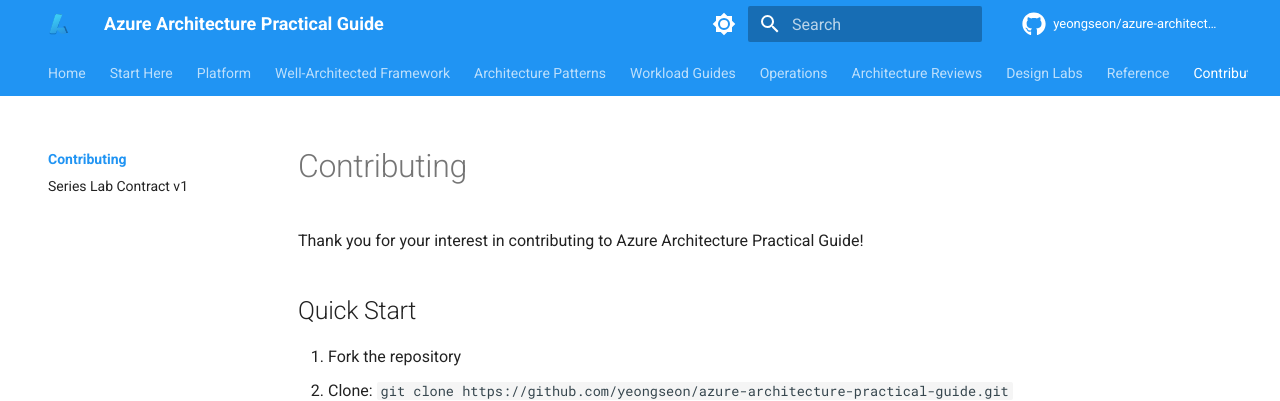
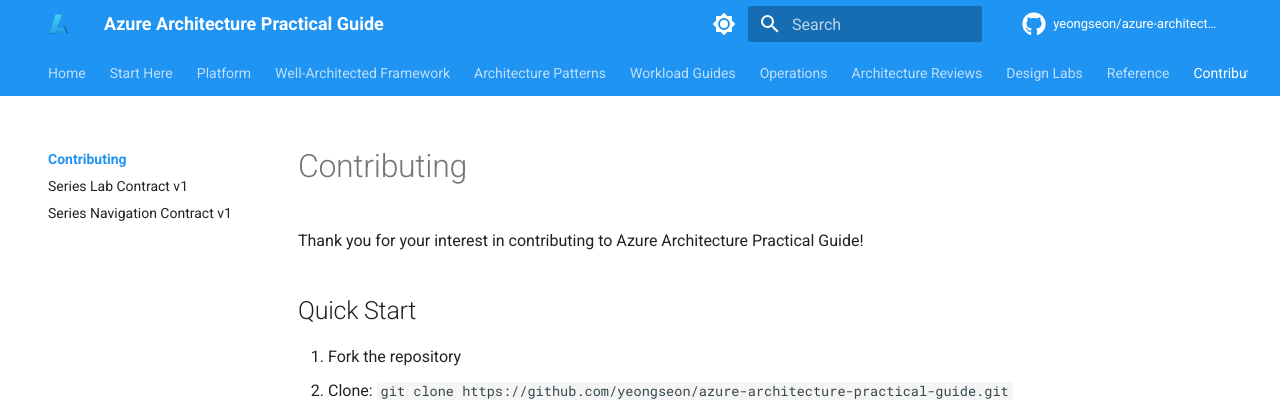
Before and after one commit to yeongseon/azure-architecture-practical-guide, an MkDocs documentation site: the page built from docs/contributing/index.md, in a window 1280 px wide. Shown: the top 401 px of the page. Built offline with MkDocs 1.6.1 and Material for MkDocs 9.7.7, drawn with Linux system fonts in a browser that asks for light colours; comment, search, counter and statistics services are not loaded; some of the changed lines change nothing that is shown.

Commit message:
docs(contributing): add Series Navigation Contract v1
Wave 2 Phase 3.7 series-wide standardization: introduce the Series
Navigation Contract as a peer to the Series Lab Contract (Phase 2f).

The contract defines four universal MUST elements (Home, Start Here,
Reference, Contributing) plus a 6-9 top-level / 5-8 children nav budget,
and splits archetype-specific SHOULD tiers into 문서형 (documentation-first:
vm/net/storage/mon/arch/aks) and 코드형 (code-first: ca/fn/appsvc/acs).

Ordering anchors are pinned: Start Here follows Home, Troubleshooting
follows Operations, Reference precedes Contributing, Contributing is
always last. Section vocabulary between anchors (Tutorials vs Language
Guides vs SDK Guides) remains at the repo owner's discretion.

Container Apps' 534-line nav and Functions' 447-line nav are documented
as pre-approved +2 exceptions with a commitment to progressive hub-page
migration. Architecture's 11-section nav (WAF + Patterns + Workload
Guides + Architecture Reviews + Design Labs) is likewise pre-approved.

Oracle strategic review, session ses_0c9fa347cffeQv11ROULLRjMNp,
2026-07-09 (Wave 2 Phase 3.6): GO on fresh branch, separate PR from
open P5 branch, archetype-based (not identical-nav).

Refs: Architecture#42 (Wave 2 meta), CA AGENTS.md Navigation Budget.

````diff
--- /dev/null
+++ b/docs/contributing/series-nav-contract.md
@@ -0,0 +1,175 @@
+# Series Navigation Contract v1
+
+Series-wide contract defining what the top-level `mkdocs.yml` navigation MUST, SHOULD, and MAY contain across the Azure Practical Guide series, plus two structural archetypes (documentation-first and code-first) that keep archetype-appropriate depth without forcing identical navigation.
+
+**Status**: v1 — approved via Oracle strategic review 2026-07-09 (Wave 2 Phase 3.7 of the cross-repo standardization program).
+**Scope**: 10 sibling `azure-*-practical-guide` repos.
+**Predecessors**:
+
+- **Phase 2d** — unified `docs/start-here/learning-paths.md` (SHIPPED to 9 non-Functions repos).
+- **Phase 2e** — unified `docs/start-here/scenario-router.md` (SHIPPED to 9 non-Functions repos).
+- **Phase 2f** — `docs/contributing/series-lab-contract.md` (SHIPPED to this repo).
+- **Phase P5** — baseline conformance across 10 repos (in flight at authoring time — 9 sibling PRs open, Container Apps already merged).
+
+## 1. Purpose
+
+Top-level `mkdocs.yml` navigation across the series is asymmetric in size and in section vocabulary:
+
+| Repo | Top-level sections | Nav lines | Archetype |
+|---|---:|---:|---|
+| networking | 9 | 185 | 문서형 (documentation-first) |
+| virtual-machine | ~9 | ~200 | 문서형 |
+| storage | ~9 | ~200 | 문서형 |
+| monitoring | ~9 | ~210 | 문서형 |
+| architecture | 11 | 231 | 문서형 (workload-oriented) |
+| aks | ~10 | ~230 | 문서형 |
+| communication-services | ~9 | ~260 | 코드형 (code-first) |
+| app-service | ~10 | ~300 | 코드형 |
+| container-apps | ~11 | 534 | 코드형 |
+| functions | ~12 | 447 | 코드형 (language × plan matrix) |
+
+The 문서형 repos organize around service concepts, operations, and troubleshooting playbooks. The 코드형 repos add per-language or per-plan tutorial matrices that expand the nav by 100-350 lines. Section vocabulary drifts: some repos use `Tutorials`, others `Language Guides`, others `SDK Guides`, others `Workload Guides`. Ordering drifts too — `Contributing` sometimes precedes `Reference`, `Troubleshooting` sometimes precedes `Operations`.
+
+**What this contract IS.** A short, testable definition of the four navigation elements every repo MUST have, plus two archetype-specific SHOULD tiers (문서형 and 코드형) that keep archetype-appropriate depth without forcing identical navigation. It bounds nav budget (6-9 top-level items, 5-8 children) and pins ordering so a reader moving between repos always knows where `Start Here`, `Reference`, and `Contributing` will be.
+
+**What this contract IS NOT.** It is not a mandate that every repo MUST use the same section names or the same section count. Archetype variation is expected. Repo-specific sections (`Well-Architected Framework`, `Architecture Reviews`, `Design Labs`, `Language Guides`, `SDK Guides`, `Workload Guides`, `Service Guides`) remain the repo owner's choice within the archetype's SHOULD tier.
+
+## 2. Design Principles
+
+1. **Archetype-based, not identical.** Do NOT copy Container Apps' 534-line nav or Networking's 185-line nav as a series-wide template. The 코드형 repos need the language/plan matrix; the 문서형 repos do not. Both archetypes are compliant when they satisfy the MUST tier and their archetype's SHOULD tier.
+2. **MUST / SHOULD / MAY** — not P0/P1/P2. These are contract tiers, not issue priorities. MUST is enforceable in review; SHOULD is expected unless justified in the PR description; MAY is optional depth.
+3. **Nav budget is enforceable.** 6-9 top-level items, 5-8 children per section, matching the recommendation documented in `azure-container-apps-practical-guide/AGENTS.md` § Navigation Budget. Repos exceeding the budget MUST document the exception in this contract's Per-Repo Applicability table (§ 7) OR in the repo's `AGENTS.md`.
+4. **Deep inventory belongs on hub pages, not in `mkdocs.yml`.** Playbook catalogs, KQL query packs, lab guides, tutorial matrices, and per-language recipes SHOULD be listed on index pages inside `docs/`, not fully expanded in `mkdocs.yml`. A reader should be able to skim `mkdocs.yml` and understand the site's shape in under a minute.
+5. **Ordering is pinned, section vocabulary is not.** Start Here always follows Home. Reference always precedes Contributing. Troubleshooting always follows Operations. Repo owners choose section names within these anchors (e.g., `Tutorials` vs `Language Guides` vs `SDK Guides`).
+6. **Adoption is not obligation.** Adopting this contract does not require a repo to add or remove sections beyond the MUST tier. Adopting means: *if* the repo edits its `mkdocs.yml` nav, the change will follow this contract.
+7. **Container Apps AGENTS.md remains authoritative locally.** The Navigation Budget section documented in `azure-container-apps-practical-guide/AGENTS.md` is a superset for Container Apps' local content. This contract is the *series* baseline.
+
+## 3. Core Contract (MUST — every repo)
+
+Every repo's `mkdocs.yml` nav MUST contain the following elements. Element names below are the recommended section strings; a repo MAY use synonyms (e.g., `Overview` for `Start Here` root page) as long as the anchor position is preserved.
+
+| # | Element | Position | Testable review criterion |
+|---:|---|---|---|
+| 1 | **Home** | First | `- Home: index.md` (or equivalent auto-derived from `docs/index.md`). Present in every repo. |
+| 2 | **Start Here** | Second (immediately after Home) | Nav entry named `Start Here` containing at minimum `overview.md`, `learning-paths.md`, `repository-map.md` per the series Start Here Rules. |
+| 3 | **Reference** | Second-to-last (before Contributing, or last if no Contributing) | Nav entry named `Reference` containing at minimum a landing page (`reference/index.md`) and a validation dashboard (`reference/validation-status.md` or `reference/content-validation-status.md`). |
+| 4 | **Contributing** | Last (if present) | Nav entry named `Contributing` containing at minimum `contributing/index.md`. Optional — repos MAY omit it, but if present it MUST be last. |
+| 5 | **Nav budget** | — | Top-level sections between 6 and 9 items. Direct children under a top-level section between 5 and 8 items. Exceptions MUST be documented in § 7 or in the repo's `AGENTS.md`. |
+| 6 | **Deep inventory on hub pages** | — | No single top-level section fully expands a collection of >8 items in `mkdocs.yml`. Playbook catalogs, lab guides, KQL packs, and tutorial matrices MUST live on index pages under `docs/`, not as inline nav children. |
+
+Elements 1-4 are position-enforcing. Elements 5-6 are budget-enforcing. All six are MUST — a repo failing any of them fails the contract.
+
+## 4. Archetype 문서형 — Documentation-First Repos
+
+문서형 repos organize around service concepts, day-2 operations, and troubleshooting playbooks. There are no per-language or per-plan tutorial matrices.
+
+Applicable to: virtual-machine, networking, storage, monitoring, architecture, aks.
+
+Adds these SHOULD elements on top of the MUST tier:
+
+| # | Element | Position | Why |
+|---:|---|---|---|
+| D1 | **Platform** | Third (after Start Here) | Service concepts and architecture. The reader's first stop for "what is this service and how does it work". |
+| D2 | **Best Practices** | Fourth | Production patterns and anti-patterns. Series-wide standard section. |
+| D3 | **Operations** | Fifth | Day-2 execution procedures. Series-wide standard section. |
+| D4 | **Troubleshooting** | Sixth (immediately after Operations) | Symptom-based diagnosis and playbooks. Positioned adjacent to Operations because the two sections are cross-linked heavily. |
+
+Approved 문서형 extensions (MAY sit between D3 and D4 or after D4, at the repo owner's discretion):
+
+- `Tutorials` — hands-on labs or reproducible walkthroughs (used by networking, storage).
+- `Well-Architected Framework` — WAF pillar guidance (used by architecture).
+- `Architecture Patterns` — reusable design patterns (used by architecture).
+- `Workload Guides` — end-to-end architecture blueprints (used by architecture).
+- `Architecture Reviews` — review methodology and playbooks (used by architecture).
+- `Design Labs` — WAF-oriented design exercises (used by architecture).
+- `Service Guides` — cross-service integration guidance (used by monitoring, potentially aks).
+
+문서형 repos MAY exceed the 9-item top-level budget by up to +2 sections if the extensions above are used together (as architecture does). This exception is pre-approved for architecture in § 7 and MUST be justified for any other repo in its `AGENTS.md`.
+
+## 5. Archetype 코드형 — Code-First Repos
+
+코드형 repos organize around per-language tutorials, per-runtime recipes, or per-plan implementation guidance in addition to concepts and operations. The tutorial matrix adds nav weight that pure 문서형 repos do not carry.
+
+Applicable to: container-apps, functions, app-service, communication-services.
+
+Adds these SHOULD elements on top of the MUST tier:
+
+| # | Element | Position | Why |
+|---:|---|---|---|
+| C1 | **Platform** | Third (after Start Here) | Service concepts and architecture. Same anchor as 문서형 D1. |
+| C2 | **Best Practices** | Fourth | Production patterns. Same anchor as 문서형 D2. |
+| C3 | **Language Guides / SDK Guides** | Fifth | Per-language or per-SDK tutorials and recipes. Exact section name is repo-specific: `Language Guides` (container-apps, functions, app-service), `SDK Guides` (communication-services). |
+| C4 | **Operations** | Sixth | Day-2 execution. Same anchor as 문서형 D3. |
+| C5 | **Troubleshooting** | Seventh | Symptom-based diagnosis. Same anchor as 문서형 D4. |
+
+Approved 코드형 extensions:
+
+- Per-language sub-navigation SHOULD be a single top-level `Language Guides` entry with per-language child sections. A separate top-level entry per language is forbidden (it explodes the top-level budget).
+- Per-plan sub-navigation (as functions does for Consumption / Premium / Dedicated / Container plans) SHOULD live under `Language Guides` as a second-level dimension, not as a top-level section.
+- Tutorial matrices that produce more than 8 direct children under `Language Guides` MUST be listed on `docs/language-guides/index.md` as a matrix table rather than fully expanded in `mkdocs.yml`. Container Apps' 534-line nav and Functions' 447-line nav are pre-existing exceptions documented in § 7; new code-first repos MUST hit the hub-page target.
+
+코드형 repos MAY exceed the 9-item top-level budget by up to +2 sections if the tutorial matrix requires additional grouping (as container-apps and functions do). This exception is pre-approved for those two repos in § 7 and MUST be justified for any other repo in its `AGENTS.md`.
+
+## 6. Ordering Conventions
+
+Ordering across the series is pinned at the anchors below. Section vocabulary between anchors is at the repo owner's discretion within their archetype's SHOULD tier.
+
+```text
+Home
+Start Here
+[archetype SHOULD sections in the order defined by § 4 or § 5]
+[approved extensions, at owner's discretion]
+Troubleshooting     ← always after Operations (문서형 D4 or 코드형 C5)
+Reference           ← always second-to-last
+Contributing        ← always last, if present
+```
+
+Explicit anti-patterns:
+
+- `Reference` appearing before `Troubleshooting` — forbidden. Reference is a lookup surface, Troubleshooting is a task surface; readers move Troubleshooting → Reference, not the reverse.
+- `Contributing` appearing before `Reference` — forbidden. Contributing is a repo-meta surface; it belongs at the end.
+- `Troubleshooting` appearing before `Operations` — forbidden. The reader progression is "how to run it → how to diagnose it".
+- A per-language top-level section (e.g., a top-level `Python` entry sibling to `Node.js`) — forbidden. Per-language content belongs under a single `Language Guides` or `SDK Guides` entry.
+
+## 7. Per-Repo Applicability
+
+| Repo | Archetype | Contract fit | Notes |
+|---|---|---|---|
+| networking | 문서형 | Fully compliant | Canonical 문서형 baseline. 9 top-level sections, 185 nav lines. No exceptions required. |
+| virtual-machine | 문서형 | Fully compliant | Standard 문서형 shape. |
+| storage | 문서형 | Fully compliant | Standard 문서형 shape. |
+| monitoring | 문서형 | Fully compliant | Uses `Service Guides` extension (approved in § 4). |
+| aks | 문서형 | Fully compliant | Standard 문서형 shape. |
+| architecture | 문서형 | Compliant with pre-approved +2 exception | Uses `Well-Architected Framework`, `Architecture Patterns`, `Workload Guides`, `Architecture Reviews`, `Design Labs` extensions together. 11 top-level sections, 231 nav lines. Pre-approved. |
+| communication-services | 코드형 | Fully compliant | Uses `SDK Guides` variant of C3. |
+| app-service | 코드형 | Fully compliant | Standard 코드형 shape. |
+| container-apps | 코드형 | Compliant with pre-approved +2 exception | 534-line nav from language × recipe expansion. Pre-approved. Container Apps' `AGENTS.md` § Navigation Budget documents the local hub-page preference. Container Apps SHOULD progressively move the language-guide recipe children onto `docs/language-guides/*/index.md` hub tables as opportunity arises. |
+| functions | 코드형 | Compliant with pre-approved +2 exception | 447-line nav from 4-language × 4-plan × 7-step tutorial matrix. Pre-approved. Functions SHOULD progressively collapse the plan-dimension children onto a hub matrix table on `docs/language-guides/index.md` as opportunity arises. |
+
+Any repo that adds a new top-level section beyond its archetype's SHOULD tier MUST update this table in the same PR.
+
+## 8. Non-Goals
+
+- Not requiring identical section vocabulary across the series (`Tutorials` vs `Language Guides` vs `SDK Guides` remains repo-specific within the archetype's SHOULD tier).
+- Not requiring identical `Start Here` sub-navigation. The MUST criterion is only that Start Here contains `overview.md`, `learning-paths.md`, `repository-map.md`; additional pages are repo-specific per the series Start Here Rules.
+- Not deprecating Container Apps' or Functions' oversized navigation. Both are pre-approved exceptions and the contract commits to progressive hub-page migration, not immediate collapse.
+- Not standardizing sidebar theming, breadcrumb configuration, or Material for MkDocs plugin selection. Those are repo-specific.
+- Not selecting a single spelling for section names in non-English locales. Repo owners MAY translate section names in localized README variants; the English `mkdocs.yml` nav strings remain authoritative for review purposes.
+
+## 9. Governance
+
+- **Meta-tracker location**: This repository (`azure-architecture-practical-guide`) as the neutral series governance hub.
+- **Per-repo trackers**: Each of the 10 sibling repos carries a `Series Standardization Tracker` issue.
+- **Amendment process**: Changes to this contract require a PR against this file. Container Apps' `AGENTS.md` may extend the contract locally without amendment; other repos may not.
+- **Enforcement**: Nav-budget compliance is verified by human review at PR time. There is no automated `mkdocs.yml` linter in this contract's scope. If a repo owner wants automated enforcement, they SHOULD add it in a follow-up per-repo issue.
+
+## See Also
+
+- [Contributing Guide](index.md) — Repository structure, document templates, PR process.
+- [Series Lab Contract](series-lab-contract.md) — Series-wide lab contract (Phase 2f predecessor).
+
+## Sources
+
+- Oracle strategic review, session `ses_0c9fa347cffeQv11ROULLRjMNp`, 2026-07-09 (Wave 2 Phase 3.6).
+- `azure-container-apps-practical-guide/AGENTS.md` § Navigation Budget — local nav budget policy (6-9 top-level, 5-8 children).
+- Nav baseline empirical measurement across 10 sibling repos (Wave 2 Phase 1-2, this repo's Sisyphus working directory).
--- a/mkdocs.yml
+++ b/mkdocs.yml
@@ -229,3 +229,4 @@
   - Contributing:
     - contributing/index.md
     - contributing/series-lab-contract.md
+    - contributing/series-nav-contract.md
````
